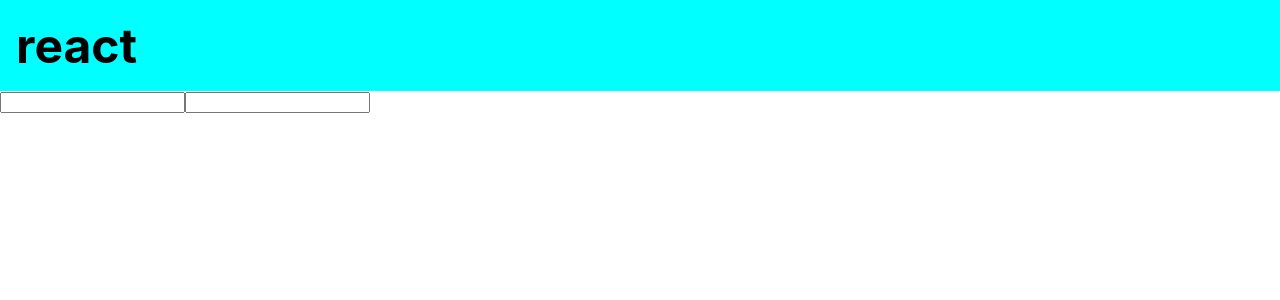
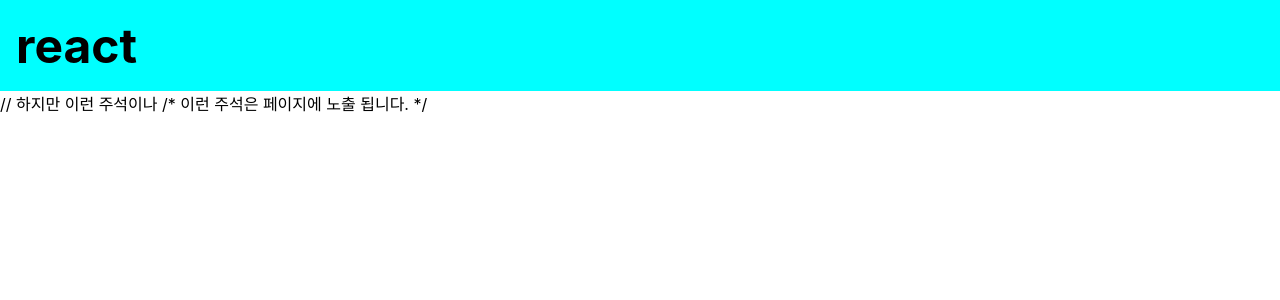
Before and after one commit to develup8/react_lv1, a React (Create React App) app in the folder welcome-react/: page / in a window 1280 px wide. Shown: the top 300 px of the page. Built offline with nearby package versions, Linux system fonts and the light colour scheme.

Commit message:
주석 - 주석의 위치에 따라서 페이지에 노출 될수도 있다..

```diff
--- a/welcome-react/src/App.js
+++ b/welcome-react/src/App.js
@@ -5,9 +5,14 @@
   const name = 'react';
   return (
     <>
-      <div className="react">{name}</div>
-      <input></input>
-      <input />
+      {/* 주석은 이렇게 작성합니다. */}
+      <div
+        className="react" // 시작 태그를 여러줄로 작성하게 된다면 여기에 주석을 작성할 수 있습니다.
+      >
+        {name}
+      </div>
+      // 하지만 이런 주석이나
+      /* 이런 주석은 페이지에 노출 됩니다. */
     </>
   );
 }
```
